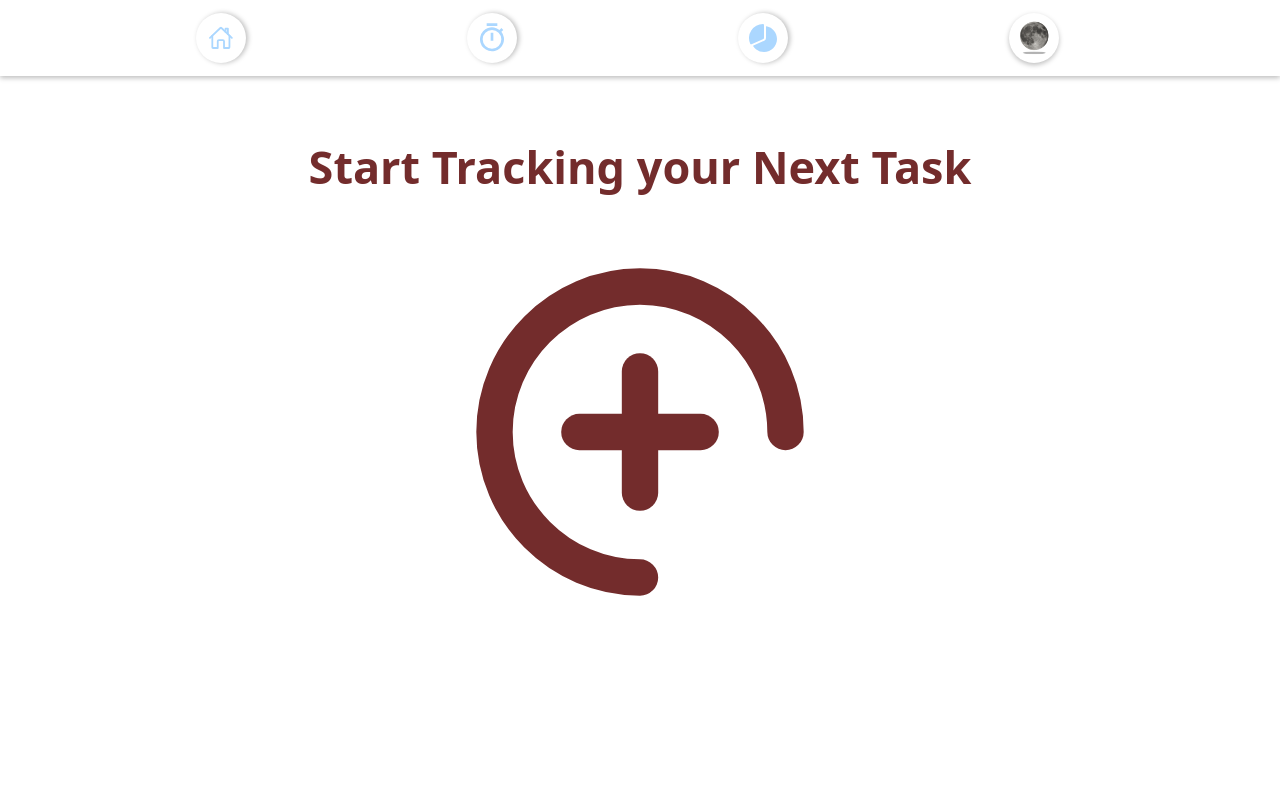
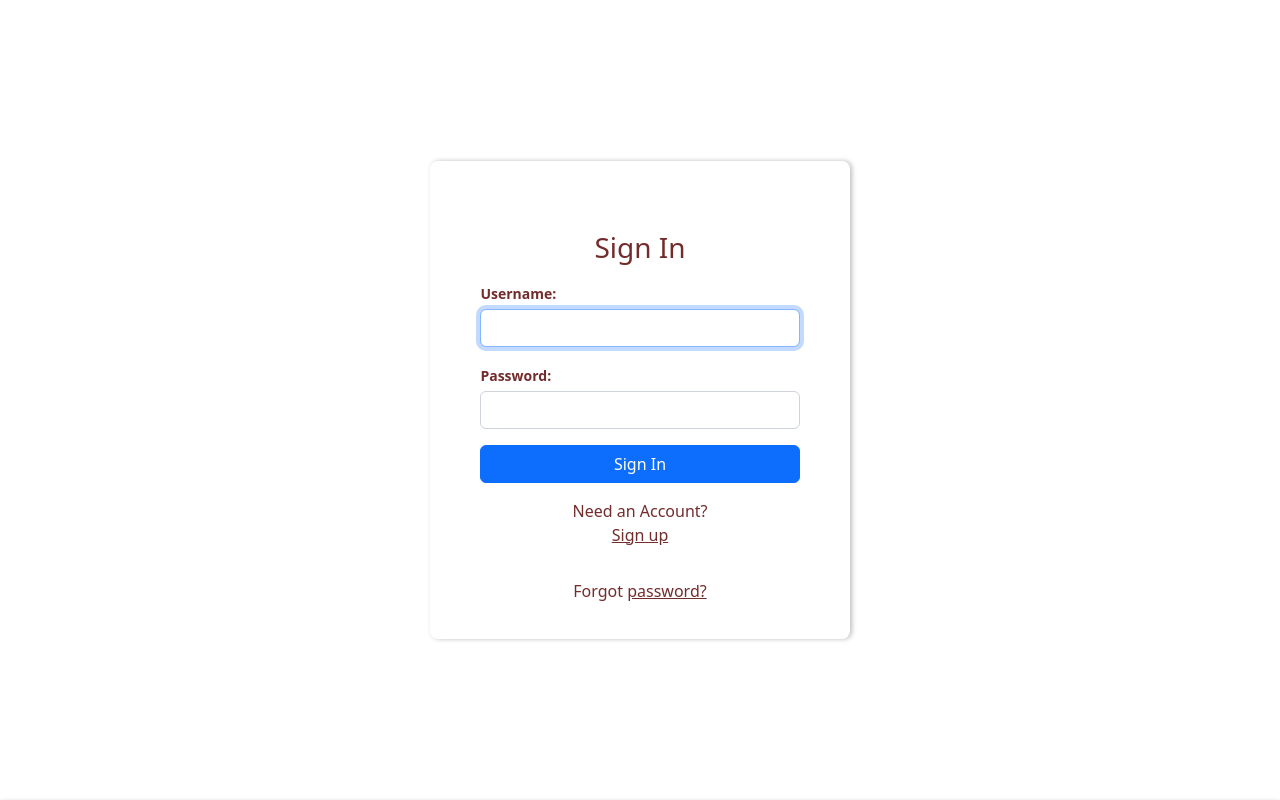
Before and after one commit to samyayoub/Task-Tracker, a React (Create React App) app: page /login in a window 1280 px wide. Shown: the top 800 px of the page. Built offline with nearby package versions, Linux system fonts and the light colour scheme; a web font is replaced by a local one.

Commit message:
Added Login page with it's CSS

```diff
--- a/package.json
+++ b/package.json
@@ -9,10 +9,12 @@
     "@testing-library/jest-dom": "^5.16.5",
     "@testing-library/react": "^13.4.0",
     "@testing-library/user-event": "^13.5.0",
+    "axios": "^1.2.0",
     "bootstrap": "^5.2.2",
     "react": "^18.2.0",
     "react-bootstrap": "^2.5.0",
     "react-dom": "^18.2.0",
+    "react-router-dom": "^6.4.3",
     "react-scripts": "^5.0.1",
     "web-vitals": "^2.1.4"
   },
--- a/src/App.js
+++ b/src/App.js
@@ -1,16 +1,24 @@
 import 'bootstrap/dist/css/bootstrap.min.css';
+import { BrowserRouter, Routes, Route } from 'react-router-dom';
+
+// Import Components
 import Navbar from "./components/Navbar"
 import Track from "./components/Track"
+import Auth from "./components/Auth"
+import Login from './components/Login'
 
 import { ThemeProvider, useTheme } from "./context/ThemeContext";
 
 function App() {
-  const {theme, toggleTheme} = useTheme();
-  const chooseTheme = (theme === 'lightTheme' ? 'lightTheme' : 'darkTheme');
+  // const {theme, toggleTheme} = useTheme();
+  // const chooseTheme = (theme === 'lightTheme' ? 'lightTheme' : 'darkTheme');
 
   return (
-    <div>
+    <BrowserRouter>
       <ThemeProvider>
+          <Routes>
+            <Route path="/login" element={<Login />} />
+          </Routes>
           <header>
             <Navbar />
           </header>
@@ -18,7 +26,7 @@ function App() {
             <Track />
           </main>
       </ThemeProvider>
-    </div>
+    </BrowserRouter>
   );
 }
 
--- a/src/CSS/index.css
+++ b/src/CSS/index.css
@@ -110,6 +110,47 @@ h3  {
 
 #bigBtn {
   border-radius: 50%;
+}
+
+/* Authintcation page */
+.Auth-form-container {
+  display: flex;
+  justify-content: center;
+  align-items: center;
+  width: 100vw;
+  height: 100vh;
+}
+
+.Auth-form {
+  width: 420px;
+  box-shadow: 2px 0px 5px var(--btnShadowColor);
+  padding-top: 30px;
+  padding-bottom: 20px;
+  border-radius: 8px;
+  background-color: var(--backgroundColor);
+}
+
+.Auth-form-content {
+  padding-left: 12%;
+  padding-right: 12%;
+}
+
+.Auth-form-title {
+  text-align: center;
+  margin-bottom: 1em;
+  font-size: 24px;
+  color: var(--txtColor);
+  font-weight: 800;
+}
+
+label {
+  font-size: 14px;
+  font-weight: 600;
+  color: var(--txtColor);
+}
+
+.text-center, .text-center > a, span > a {
+  color: var(--txtColor);
 }
 
 /* Tracking Page Styling */
--- /dev/null
+++ b/src/api/axios.js
@@ -0,0 +1,5 @@
+import axios from "axios";
+
+export default axios.create({
+    baseURL: 'http://localhost:3500'
+});
--- /dev/null
+++ b/src/components/Auth.js
@@ -0,0 +1,100 @@
+
+import React, { useState } from "react"
+
+export default function (props) {
+  let [authMode, setAuthMode] = useState("signin")
+
+  const changeAuthMode = () => {
+    setAuthMode(authMode === "signin" ? "signup" : "signin")
+  }
+
+  if (authMode === "signin") {
+    return (
+      <div className="Auth-form-container">
+        <form className="Auth-form">
+          <div className="Auth-form-content">
+            <h3 className="Auth-form-title">Sign In</h3>
+            <div className="text-center">
+              Not registered yet?{" "}
+              <span className="link-primary" onClick={changeAuthMode}>
+                Sign Up
+              </span>
+            </div>
+            <div className="form-group mt-3">
+              <label>Email address</label>
+              <input
+                type="email"
+                className="form-control mt-1"
+                placeholder="Enter email"
+              />
+            </div>
+            <div className="form-group mt-3">
+              <label>Password</label>
+              <input
+                type="password"
+                className="form-control mt-1"
+                placeholder="Enter password"
+              />
+            </div>
+            <div className="d-grid gap-2 mt-3">
+              <button type="submit" className="btn btn-primary">
+                Submit
+              </button>
+            </div>
+            <p className="text-center mt-2">
+              Forgot <a href="#">password?</a>
+            </p>
+          </div>
+        </form>
+      </div>
+    )
+  }
+
+  return (
+    <div className="Auth-form-container">
+      <form className="Auth-form">
+        <div className="Auth-form-content">
+          <h3 className="Auth-form-title">Sign In</h3>
+          <div className="text-center">
+            Already registered?{" "}
+            <span className="link-primary" onClick={changeAuthMode}>
+              Sign In
+            </span>
+          </div>
+          <div className="form-group mt-3">
+            <label>Full Name</label>
+            <input
+              type="email"
+              className="form-control mt-1"
+              placeholder="e.g Jane Doe"
+            />
+          </div>
+          <div className="form-group mt-3">
+            <label>Email address</label>
+            <input
+              type="email"
+              className="form-control mt-1"
+              placeholder="Email Address"
+            />
+          </div>
+          <div className="form-group mt-3">
+            <label>Password</label>
+            <input
+              type="password"
+              className="form-control mt-1"
+              placeholder="Password"
+            />
+          </div>
+          <div className="d-grid gap-2 mt-3">
+            <button type="submit" className="btn btn-primary">
+              Submit
+            </button>
+          </div>
+          <p className="text-center mt-2">
+            Forgot <a href="#">password?</a>
+          </p>
+        </div>
+      </form>
+    </div>
+  )
+}
--- /dev/null
+++ b/src/components/Login.js
@@ -0,0 +1,129 @@
+import { useRef, useState, useEffect, useContext } from 'react';
+import AuthContext from "../context/AuthProvider";
+
+import axios from '../api/axios';
+const LOGIN_URL = '/auth';
+
+const Login = () => {
+    const { setAuth } = useContext(AuthContext);
+    const userRef = useRef();
+    const errRef = useRef();
+
+    const [user, setUser] = useState('');
+    const [pwd, setPwd] = useState('');
+    const [errMsg, setErrMsg] = useState('');
+    const [success, setSuccess] = useState(false);
+
+    useEffect(() => {
+        userRef.current.focus();
+    }, [])
+
+    useEffect(() => {
+        setErrMsg('');
+    }, [user, pwd])
+
+    const handleSubmit = async (e) => {
+        e.preventDefault();
+
+        try {
+            const response = await axios.post(LOGIN_URL,
+                JSON.stringify({ user, pwd }),
+                {
+                    headers: { 'Content-type': 'application/json' },
+                    withCredentials: true
+                }
+            );
+            console.log(JSON.stringify(response?.data));
+            const accessToken = response?.data?.accessToken;
+            const roles = response?.data?.roles;
+            setAuth({ user, pwd, roles, accessToken });
+            setUser('');
+            setPwd('');
+            setSuccess(true);
+        } catch (err) {
+            if (!err?.response) {
+                setErrMsg('No Server Response');
+            } else if (err.response?.status === 400)    {
+                setErrMsg('Missing Username or Password');
+            } else if (err.response?.status === 401)    {
+                setErrMsg('Unauthorized');
+            } else {
+                setErrMsg('Login Failed');
+            }
+            errRef.current.focus();
+        }
+
+    }
+
+    return (
+        <div className="Auth-form-container">
+            {success ? (
+                <section>
+                    <h3>You are logged in</h3>
+                    <br />
+                    <p>
+                        <a href="#">Go to Home</a>
+                    </p>
+                </section>
+            ) : (
+                <section>
+                    <form onSubmit={handleSubmit} className="Auth-form">
+                        <div className="Auth-form-content">
+                            <p
+                                ref={errRef}
+                                className={errMsg ? "errmsg Auth-form-title" : "offscreen Auth-form-title"}
+                                aria-live="assertive"
+                            >
+                                {errMsg}
+                            </p>
+                            <h3 className="text-center">Sign In</h3>
+                            <div className="form-group mt-3">
+                                <label htmlFor='username'>Username:</label>
+                                <input
+                                    type="text"
+                                    id="username"
+                                    ref={userRef}
+                                    autoComplete="off"
+                                    onChange={(e) => setUser(e.target.value)}
+                                    value={user}
+                                    required
+                                    className="form-control mt-1"
+                                />
+                            </div>
+                            <div className="form-group mt-3">
+                                <label htmlFor='password'>Password:</label>
+                                <input
+                                    type="password"
+                                    id="password"
+                                    onChange={(e) => setPwd(e.target.value)}
+                                    value={pwd}
+                                    required
+                                    className="form-control mt-1"
+                                />
+                            </div>
+                            <div className="d-grid gap-2 mt-3">
+                                <button className="btn btn-primary">Sign In</button>
+                            </div>
+
+                            <p className="text-center">
+                                Need an Account?<br />
+                                <span className="line link-primary">
+                                    { /*put router link here */}
+                                    <a href="#">Sign up</a>
+                                </span>
+                            </p>
+
+                            <p className="text-center mt-2">
+                                Forgot <a href="#">password?</a>
+                            </p>
+                        </div>
+                    </form>
+                </section>
+            )
+            }
+        </div>
+    )
+
+}
+
+export default Login;
--- /dev/null
+++ b/src/context/AuthProvider.js
@@ -0,0 +1,15 @@
+import { createContext, useState } from 'react';
+
+const AuthContext = createContext({});
+
+export const AuthProvider = ({ children }) => {
+    const [auth, setAuth] = useState({});
+
+    return (
+        <AuthContext.Provider value={{auth, setAuth }}>
+            {children}
+        </AuthContext.Provider>
+    )
+}
+
+export default AuthContext;
--- a/src/index.js
+++ b/src/index.js
@@ -3,11 +3,14 @@ import ReactDOM from 'react-dom/client';
 import '../src/CSS/index.css';
 import App from './App';
 import reportWebVitals from './reportWebVitals';
+import { AuthProvider } from './context/AuthProvider';
 
 const root = ReactDOM.createRoot(document.getElementById('root'));
 root.render(
   <React.StrictMode>
-    <App />
+    <AuthProvider>
+      <App />
+    </AuthProvider>
   </React.StrictMode>
 );
 
```
Also changed, not shown: 1 other file (tests, documents, lock files or other folders).
